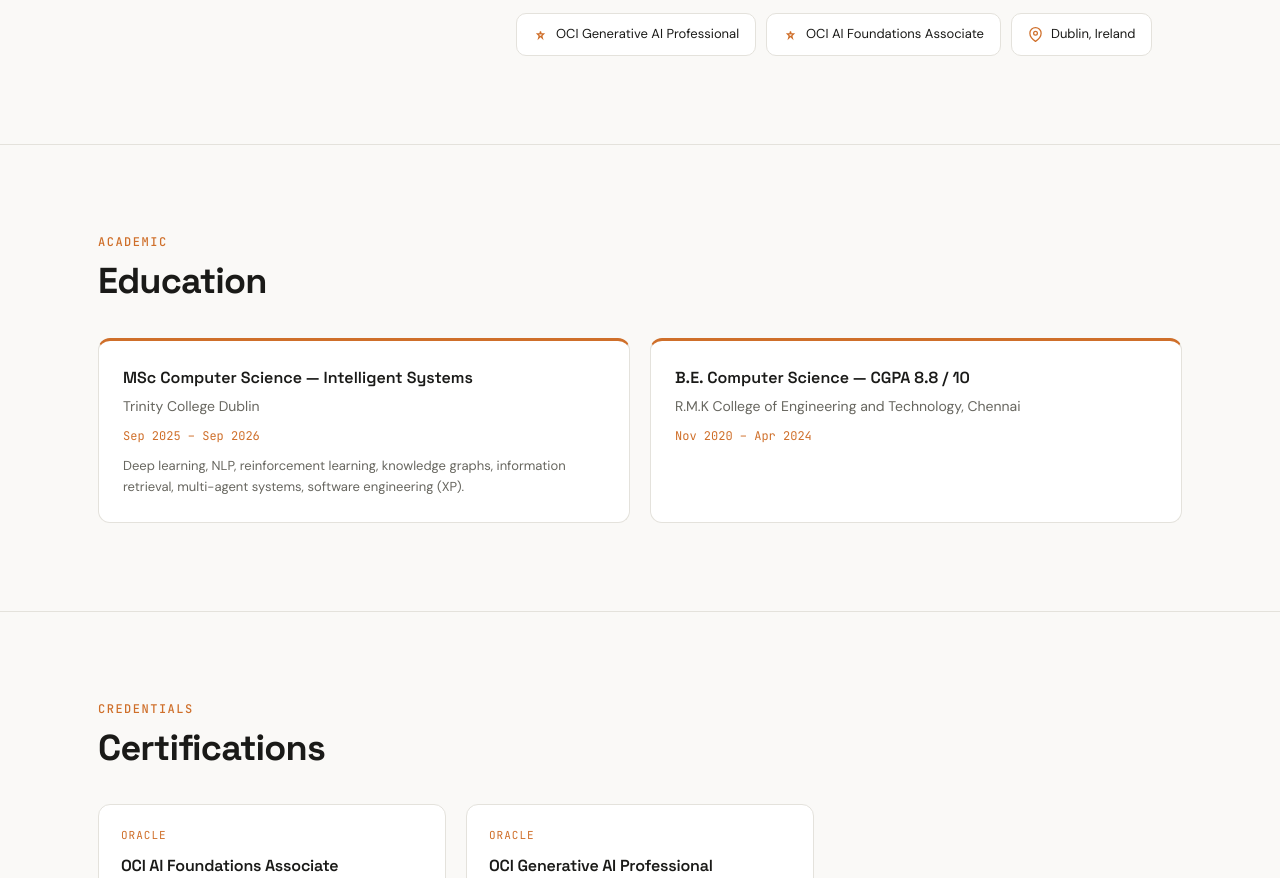
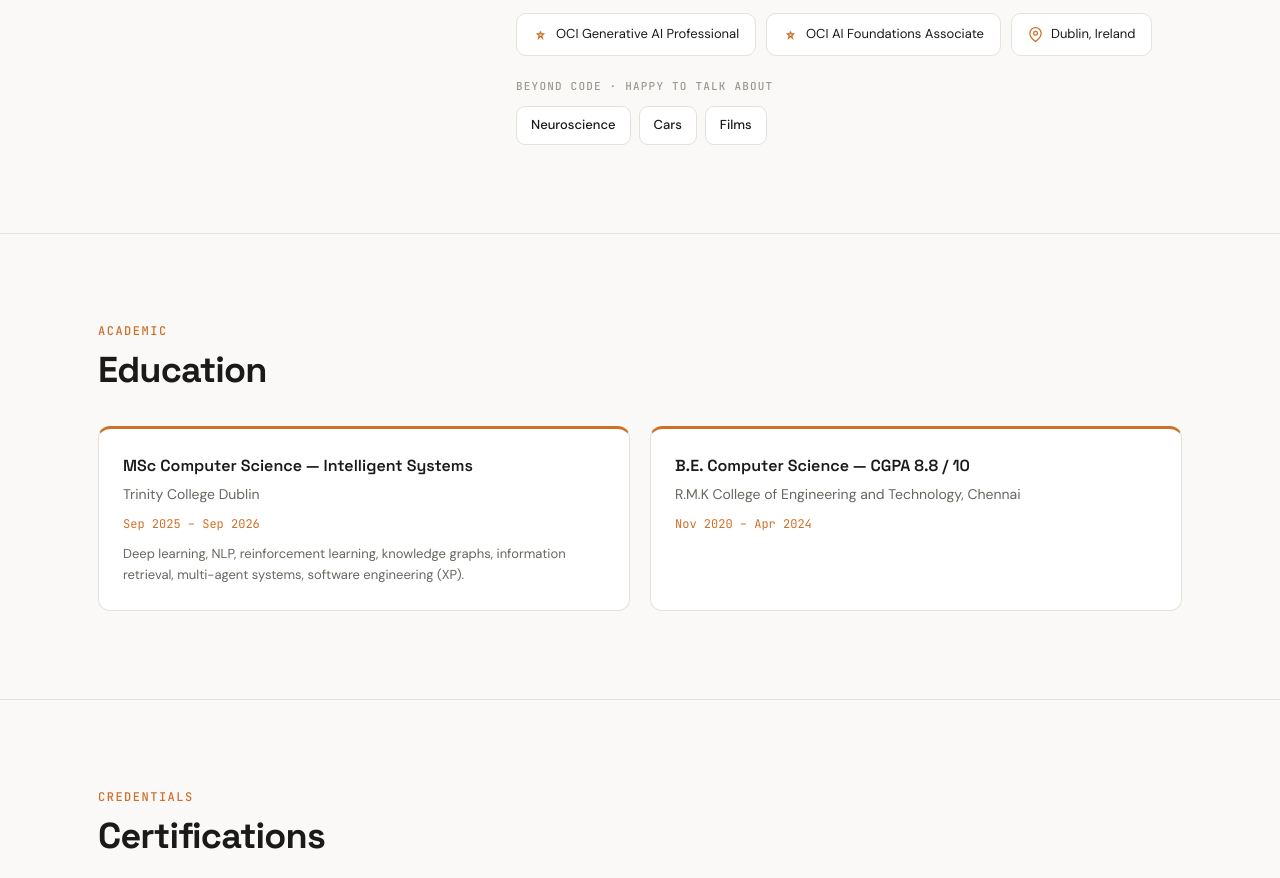
Before and after one commit to Bhathrinaathan/bhathrinaathan.github.io, a plain HTML site: page about.html in a window 1280 px wide. Shown: the part 872-1750 px from the top of the page. Drawn offline with Linux system fonts and the light colour scheme.

Commit message:
Add beyond-code interests

```diff
--- a/about.html
+++ b/about.html
@@ -18,7 +18,7 @@
 <link rel="preconnect" href="https://fonts.googleapis.com">
 <link rel="preconnect" href="https://fonts.gstatic.com" crossorigin>
 <link rel="stylesheet" href="https://fonts.googleapis.com/css2?family=DM+Sans:ital,opsz,wght@0,9..40,400;0,9..40,500;0,9..40,600;1,9..40,400&family=JetBrains+Mono:wght@400;500&family=Space+Grotesk:wght@500;600;700&display=swap">
-<link rel="stylesheet" href="styles.css?v=20261116d">
+<link rel="stylesheet" href="styles.css?v=20261116e">
 </head>
 <body>
 <nav class="nav" id="nav" aria-label="Primary">
@@ -80,6 +80,10 @@
         <span class="fact"><svg fill="none" stroke="currentColor" stroke-width="2" viewBox="0 0 24 24" aria-hidden="true"><path d="M12 15l-3 3 1-4-3-3h4L12 7l1 4h4l-3 3 1 4z"/></svg>OCI Generative AI Professional</span>
         <span class="fact"><svg fill="none" stroke="currentColor" stroke-width="2" viewBox="0 0 24 24" aria-hidden="true"><path d="M12 15l-3 3 1-4-3-3h4L12 7l1 4h4l-3 3 1 4z"/></svg>OCI AI Foundations Associate</span>
         <span class="fact"><svg fill="none" stroke="currentColor" stroke-width="2" viewBox="0 0 24 24" aria-hidden="true"><path d="M21 10c0 7-9 13-9 13s-9-6-9-13a9 9 0 0118 0z"/><circle cx="12" cy="10" r="3"/></svg>Dublin, Ireland</span>
+      </div>
+      <div class="about-interests">
+        <div class="skills-group-label">Beyond code · happy to talk about</div>
+        <div class="skills-grid"><span class="skill-chip">Neuroscience</span><span class="skill-chip">Cars</span><span class="skill-chip">Films</span></div>
       </div>
     </div>
   </div>
--- a/styles.css
+++ b/styles.css
@@ -439,6 +439,7 @@ button { font: inherit; color: inherit; background: none; border: 0; cursor: poi
   background: var(--bg-card); border: 1px solid var(--border); border-radius: 10px; font-size: 13px;
 }
 .fact svg { width: 15px; height: 15px; color: var(--accent); }
+.about-interests { margin-top: 22px; }
 
 /* ── Contact ── */
 .contact-grid { display: grid; grid-template-columns: 1fr 1fr; gap: 48px; align-items: start; }
```
Also changed, not shown: blog.html (+1 -1 lines), contact.html (+1 -1 lines), experience.html (+1 -1 lines), index.html (+6 -1 lines), projects.html (+1 -1 lines), 1 other file.
